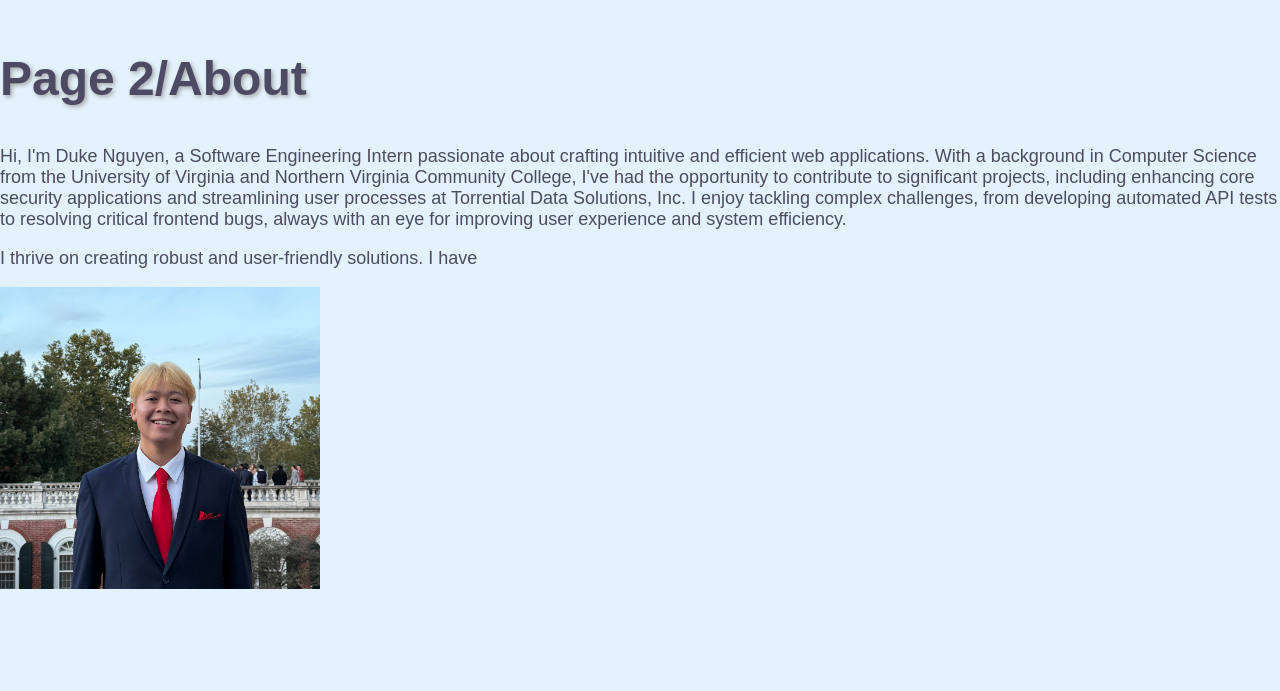
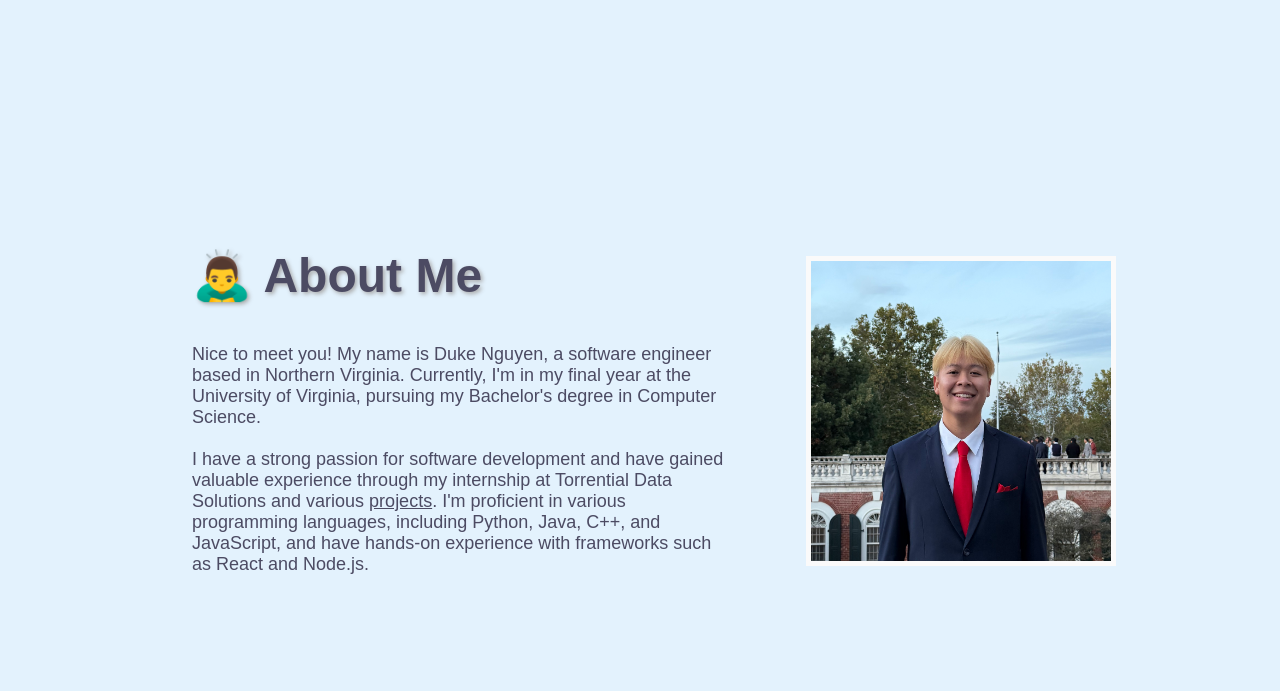
Before and after one commit to duk3y/portfolio, a plain HTML site: page index.html in a window 1280 px wide. Shown: the part 789-1480 px from the top of the page. Drawn offline with Linux system fonts and the light colour scheme; a web font is replaced by a local one.

Commit message:
Added text and formatting to About page

```diff
--- a/index.html
+++ b/index.html
@@ -31,18 +31,19 @@
     </div>
   </div>
   <div class="page" id="about">
-    <h2>
-      Page 2/About
-    </h2>
-    <p>Hi, I'm Duke Nguyen, a Software Engineering Intern passionate about crafting intuitive and efficient web
-      applications. With a background in Computer Science from the University of Virginia and Northern Virginia
-      Community College, I've had the opportunity to contribute to significant projects, including enhancing core
-      security applications and streamlining user processes at Torrential Data Solutions, Inc. I enjoy tackling complex
-      challenges, from developing automated API tests to resolving critical frontend bugs, always with an eye for
-      improving user experience and system efficiency.
-    </p>
-    <p>I thrive on creating robust and user-friendly solutions. I have
-    </p>
+    <div class="text">
+      <h2>
+        🙇‍♂️ About Me
+      </h2>
+      <p>Nice to meet you! My name is Duke Nguyen, a software engineer based in Northern Virginia. Currently, I'm in my
+        final year at the University of Virginia, pursuing my Bachelor's degree in Computer Science.
+        <br /><br />
+        I have a strong passion for software development and have gained valuable experience through my internship at
+        Torrential Data Solutions and various <u>projects</u>. I'm proficient in various programming
+        languages, including Python, Java, C++, and JavaScript, and have hands-on experience with frameworks such as React and Node.js.
+        <br /><br />
+      </p>
+    </div>
     <img src="images/IMG_6283.jpg" alt="A Photo of Duke Nguyen" />
   </div>
   <div class="page" id="experience">
--- a/styles/style.css
+++ b/styles/style.css
@@ -32,11 +32,10 @@ p, ul {
   list-style-type: none;
   color: #4C4B63
 }
-img {
-  width: 25%;
-  height: 25%;
-}
+
 a{
+  color:#5386E4;
+  text-decoration: none;
 }
 a:clicked {
   transition: 0.5s;
@@ -70,3 +69,24 @@ a:clicked {
   text-align: left;
   align-items: center;
 }
+#about{
+  display: grid;
+  grid-template-columns: 15% 42% 6% 22% 15%;
+  grid-template-rows: 10% 80% 10%;
+  align-items: center;
+}
+.text{
+  grid-column-start: 2;
+  grid-column-end: 3;
+  grid-row-start: 2;
+  grid-row-end: 3;
+}
+img {
+  border:#FAFAFA 5px solid;
+  grid-column-start: 4;
+  grid-column-end: 5;
+  grid-row-start: 2;
+  grid-row-end: 3;
+  width: 300px;
+  height: 300px;
+}
```
